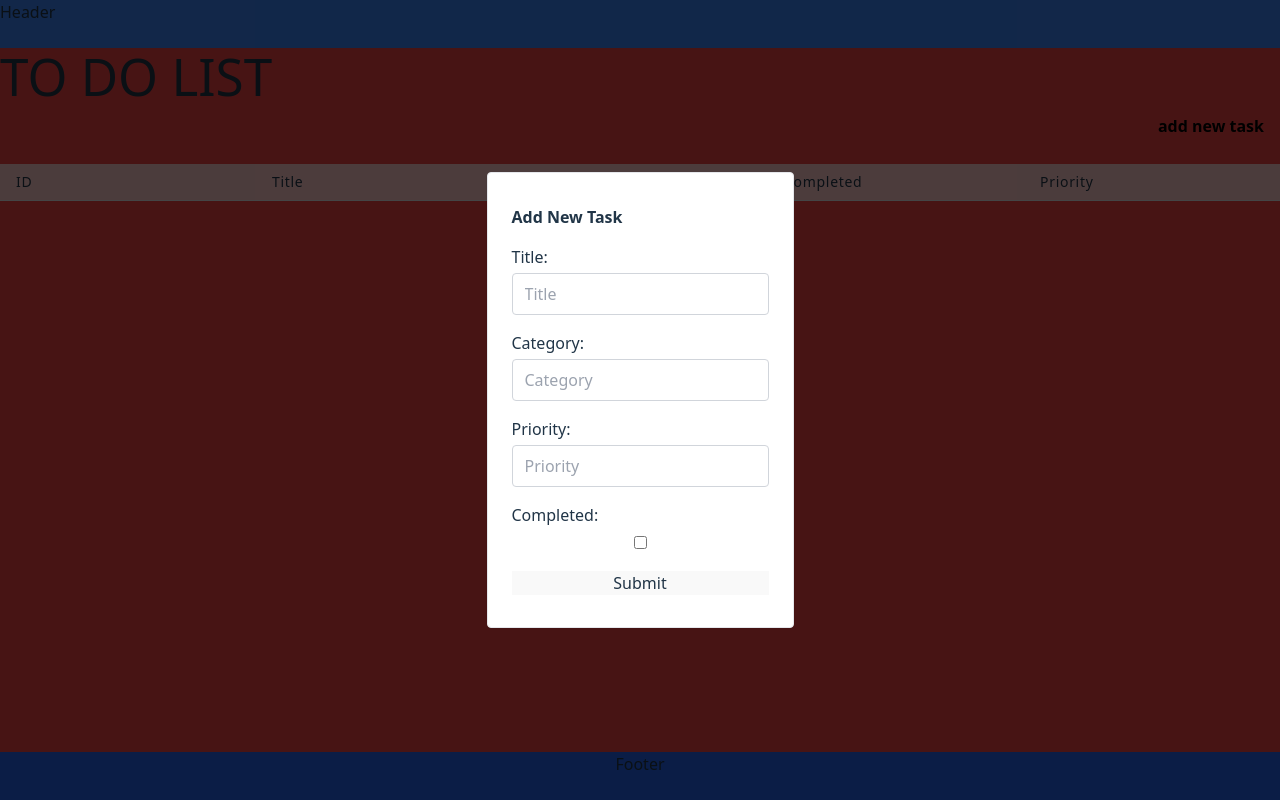
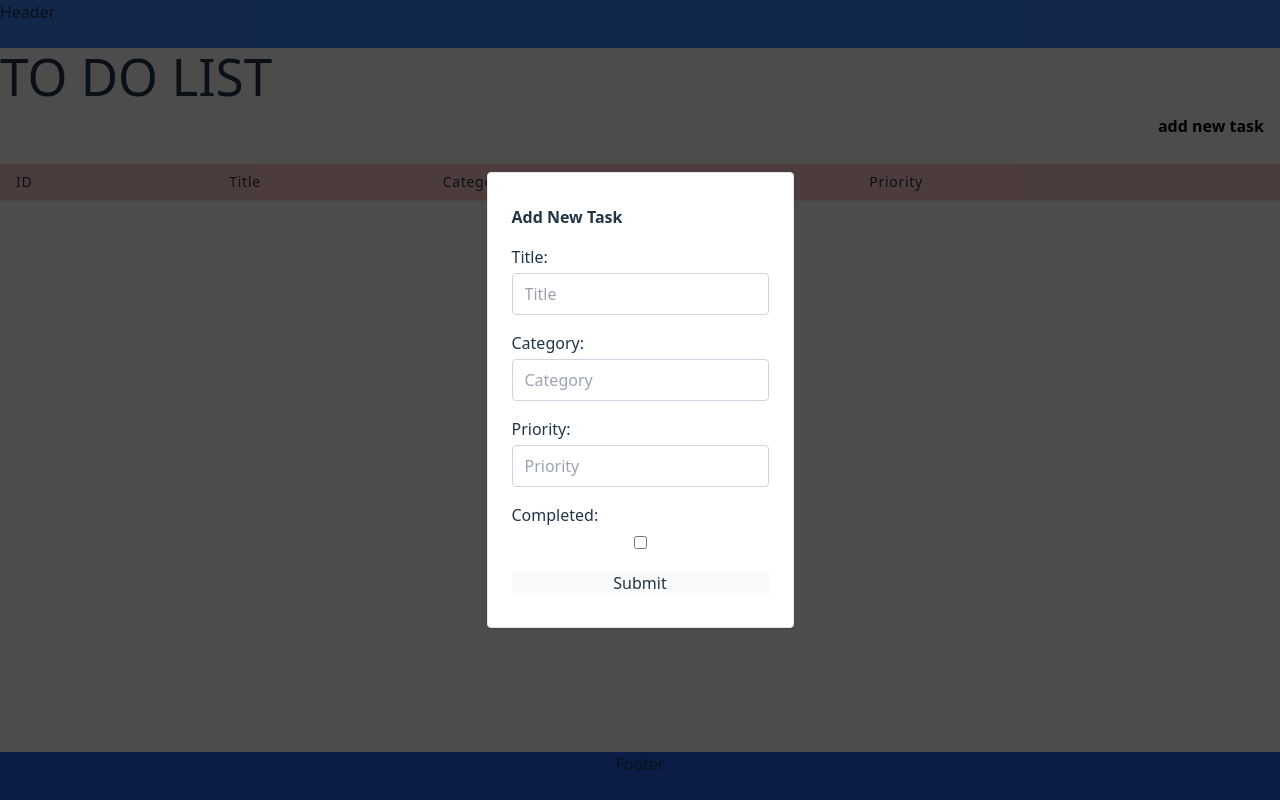
Before and after one commit to shayan541/my-todo-app, a React (Vite) app: page / in a window 1280 px wide. Both pictures are taken after a click on the button "add new task". Built offline with nearby package versions, Linux system fonts and the light colour scheme.

Commit message:
fix: fix table

```diff
--- a/src/componnets/layout/PageContainer.tsx
+++ b/src/componnets/layout/PageContainer.tsx
@@ -4,7 +4,7 @@ import Footer from "./Footer";
 
 const PageContainer: React.FC<{ children: React.ReactNode }> = ({ children }) => {
   return (
-    <div className="h-screen bg-red-500 flex flex-col">
+    <div className="h-screen flex flex-col">
       <Header />
       <main className="max-w-[1440px] mx-auto flex-1">{children}</main>
       <Footer />
--- a/src/componnets/pages/TodoList.tsx
+++ b/src/componnets/pages/TodoList.tsx
@@ -3,21 +3,15 @@ import Button from "../ui/Button";
 import ConfirmModal from "../ui/ConfirmModal";
 import FormModal from "../ui/FormModal";
 import type { Data } from "../../types/table";
+import Table from "../table/Table";
 
 const TodoList = () => {
-  // const data: Data[] = [
-  //   { id: 1, title: "write", category: "Personal", completed: false, priority: "High" },
-  //   { id: 2, title: "read", category: "Personal", completed: true, priority: "Low" },
-  //   { id: 3, title: "maghaze", category: "Shopping", completed: false, priority: "Medium" },
-  //   { id: 4, title: "react", category: "Work", completed: true, priority: "Low" },
-  //   { id: 5, title: "next", category: "Work", completed: false },
-  // ];
   const localData = localStorage.getItem("tasks");
   const data: Data[] = localData ? JSON.parse(localData) : [];
   const [tasks, setTasks] = useState(data);
   const [showDeleteModal, setShowDeleteModal] = useState(false);
   const [showFormModal, setShowFormModal] = useState(false);
-  const columns: string[] = ["ID", "Title", "Category", "Completed", "Priority"];
+  const columns: string[] = ["ID", "Title", "Category", "Completed", "Priority", ""];
 
   const addNewTaskHandler = (data: Data) => {
     setTasks((prev) => {
@@ -36,26 +30,7 @@ const TodoList = () => {
         <Button onClick={() => setShowFormModal(true)}> add new task</Button>
       </div>
       <div className="mt-4">
-        <table className="w-full border-collapse table-fixed">
-          <thead>
-            <tr>
-              {columns.map((col) => (
-                <th className="border-b py-2 text-sm font-normal text-gray tracking-wider bg-red-200 text-left pl-4">{col}</th>
-              ))}
-            </tr>
-          </thead>
-          <tbody>
-            {tasks.map((task) => (
-              <tr className="border-b" key={task.id}>
-                <td className=" px-4 py-2">{task.id}</td>
-                <td className=" px-4 py-2">{task.title}</td>
-                <td className=" px-4 py-2">{task.category}</td>
-                <td className=" px-4 py-2">{task.completed}</td>
-                <td className=" px-4 py-2">{task.priority}</td>
-              </tr>
-            ))}
-          </tbody>
-        </table>
+        <Table columns={columns} data={tasks} />
       </div>
 
       <ConfirmModal
@@ -64,8 +39,9 @@ const TodoList = () => {
         question="Do You Really Want To Remove This Task ?"
         title="Delete"
         isShown={showDeleteModal}
+        onClose={() => setShowDeleteModal(false)}
       />
-      <FormModal isShown={showFormModal} onSubmit={addNewTaskHandler} />
+      <FormModal isShown={showFormModal} onSubmit={addNewTaskHandler} onClose={() => setShowFormModal(false)} />
     </div>
   );
 };
--- a/src/componnets/table/Pgination.tsx
+++ /dev/null
@@ -1,34 +0,0 @@
-import type { Table } from "@tanstack/react-table";
-import React from "react";
-import type { Data } from "../../types/table";
-
-const Pgination: React.FC<{ className?: string; table: Table<Data> }> = ({ className, table }) => {
-  return (
-    <div className={`${className ?? className} flex justify-end`}>
-      <button onClick={() => table.previousPage()} disabled={!table.getCanPreviousPage()}>
-        قبلی
-      </button>
-      <span style={{ margin: "0 10px" }}>
-        صفحه {table.getState().pagination.pageIndex + 1} از {table.getPageCount()}
-      </span>
-      <button onClick={() => table.nextPage()} disabled={!table.getCanNextPage()}>
-        بعدی
-      </button>
-
-      {/* select number of rows*/}
-      <select
-        value={table.getState().pagination.pageSize}
-        onChange={(e) => table.setPageSize(Number(e.target.value))}
-        style={{ marginLeft: "10px" }}
-      >
-        {[2, 3, 5, 10].map((size) => (
-          <option key={size} value={size}>
-            {size} در هر صفحه
-          </option>
-        ))}
-      </select>
-    </div>
-  );
-};
-
-export default Pgination;
--- /dev/null
+++ b/src/componnets/table/Row.tsx
@@ -0,0 +1,17 @@
+import React from "react";
+import type { Data } from "../../types/table";
+
+const Row: React.FC<{ task: Data }> = ({ task }) => {
+  return (
+    <tr className="border-b" key={task.id}>
+      <td className=" px-4 py-2">{task.id}</td>
+      <td className=" px-4 py-2">{task.title}</td>
+      <td className=" px-4 py-2">{task.category}</td>
+      <td className=" px-4 py-2">{task.completed ? "✅" : "❌"}</td>
+      <td className=" px-4 py-2">{task.priority}</td>
+      <td className="cursor-pointer">⚙️</td>
+    </tr>
+  );
+};
+
+export default Row;
--- /dev/null
+++ b/src/componnets/table/Table.tsx
@@ -0,0 +1,26 @@
+import React from "react";
+import type { TableProps } from "../../types/table";
+import Row from "./Row";
+
+const Table: React.FC<TableProps> = ({ columns, data }) => {
+  return (
+    <table className="w-full border-collapse table-fixed">
+      <thead>
+        <tr>
+          {columns.map((col) => (
+            <th key={col} className="border-b py-2 text-sm font-normal text-gray tracking-wider bg-red-200 text-left pl-4">
+              {col}
+            </th>
+          ))}
+        </tr>
+      </thead>
+      <tbody>
+        {data.map((task) => (
+          <Row task={task} key={task.id} />
+        ))}
+      </tbody>
+    </table>
+  );
+};
+
+export default Table;
--- a/src/componnets/ui/ConfirmModal.tsx
+++ b/src/componnets/ui/ConfirmModal.tsx
@@ -3,9 +3,9 @@ import Modal from "./Modal";
 import QuestionPopOp from "./QuestionPopOp";
 import type { ConfirmModalProps } from "../../types/popup";
 
-const ConfirmModal: React.FC<ConfirmModalProps> = ({ cancelHandler, isShown, question, title, yesHandler }) => {
+const ConfirmModal: React.FC<ConfirmModalProps> = ({ cancelHandler, isShown, question, title, yesHandler, onClose }) => {
   return (
-    <Modal isShown={isShown}>
+    <Modal isShown={isShown} onClose={onClose}>
       <QuestionPopOp cancelHandler={cancelHandler} yesHandler={yesHandler} question={question} title={title} />
     </Modal>
   );
--- a/src/componnets/ui/FormModal.tsx
+++ b/src/componnets/ui/FormModal.tsx
@@ -3,9 +3,9 @@ import Modal from "./Modal";
 import type { FormModalProps } from "../../types/popup";
 import Form from "./form/Form";
 
-const FormModal: React.FC<FormModalProps> = ({ isShown, onSubmit }) => {
+const FormModal: React.FC<FormModalProps> = ({ isShown, onSubmit, onClose }) => {
   return (
-    <Modal isShown={isShown}>
+    <Modal isShown={isShown} onClose={onClose}>
       <div className="flex flex-col bg-white rounded border shadow py-8 px-6">
         <h2 className="font-bold">Add New Task</h2>
         <Form onSubmit={onSubmit} />
--- a/src/componnets/ui/Modal.tsx
+++ b/src/componnets/ui/Modal.tsx
@@ -1,7 +1,18 @@
 import React from "react";
+import type { ModalProps } from "../../types/popup";
 
-const Modal: React.FC<{ children: React.ReactNode; isShown: boolean }> = ({ children, isShown }) => {
-  return <>{isShown ? <div className="fixed inset-0 bg-black bg-opacity-70 z-30 flex justify-center items-center">{children}</div> : <></>}</>;
+const Modal: React.FC<ModalProps> = ({ children, isShown, onClose }) => {
+  return (
+    <>
+      {isShown ? (
+        <div onClick={onClose} className="fixed inset-0 bg-black bg-opacity-70 z-30 flex justify-center items-center">
+          <div onClick={(e) => e.stopPropagation()}>{children}</div>
+        </div>
+      ) : (
+        <></>
+      )}
+    </>
+  );
 };
 
 export default Modal;
--- a/src/types/table.ts
+++ b/src/types/table.ts
@@ -1,4 +1,7 @@
-
+export interface TableProps {
+  columns: string[];
+  data: Data[];
+}
 export type Data = {
   id: number;
   title: string;
```
Also changed, not shown: src/types/popup.tsx (+8 -0 lines).
